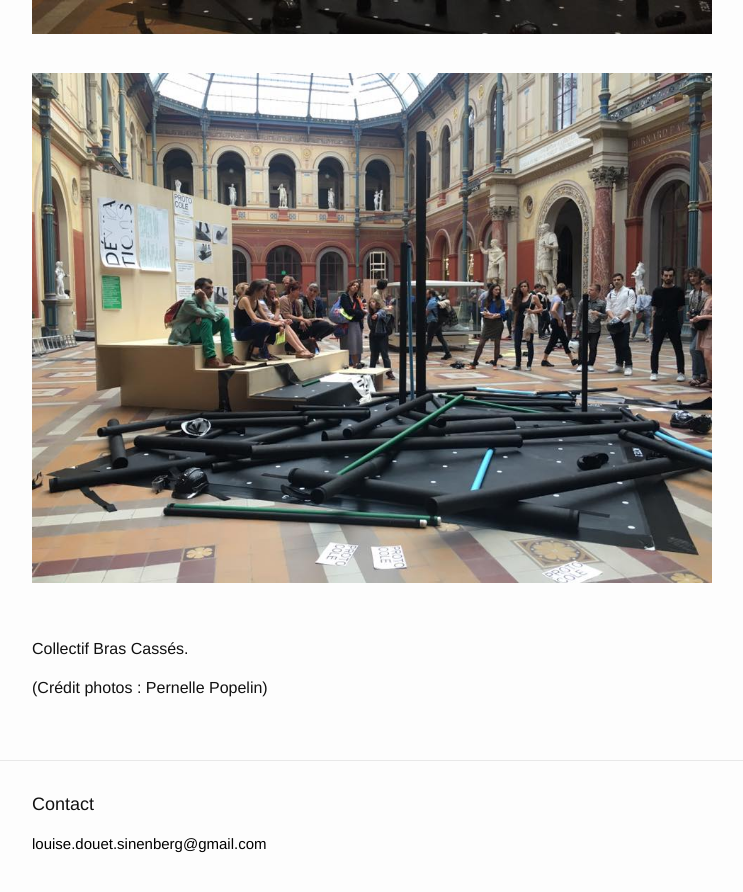
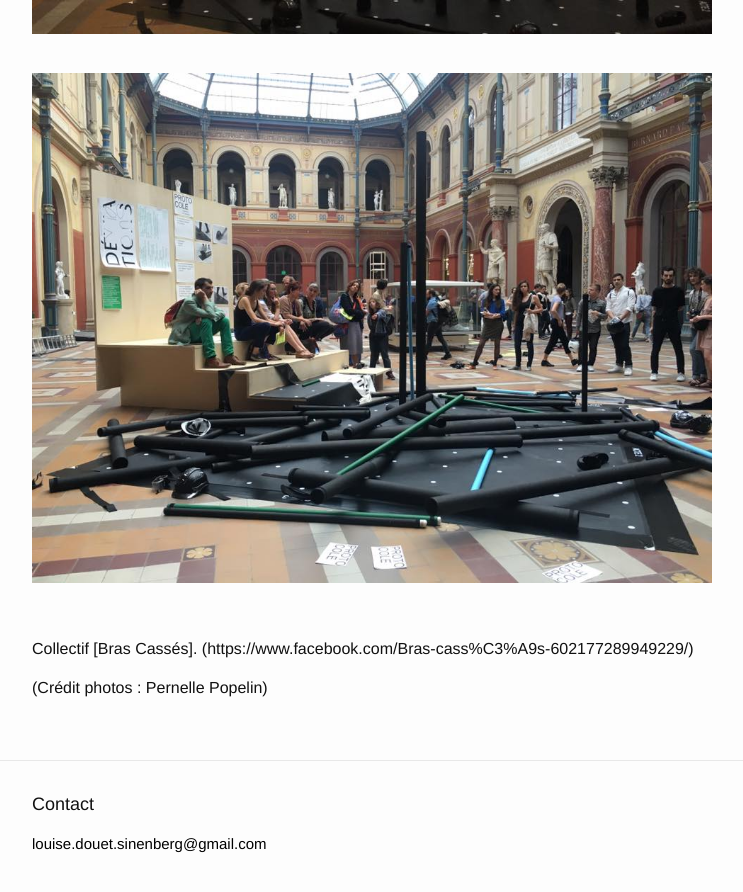
Before and after one commit to louiseds/louiseds.github.io, a Jekyll site: the page built from _posts/2016-11-12-d-viations.md, in a window 1280 px wide and 900 px high, scrolled down 10470 px. Shown: the top 892 px of the window, without its empty margins (268-1011 px from the left). Built offline with Jekyll 4.4.1, drawn with Linux system fonts in a browser that asks for light colours; some of the changed lines change nothing that is shown.

Commit message:
Updated 2016-11-12-d-viations.md

```diff
--- a/_posts/2016-11-12-d-viations.md
+++ b/_posts/2016-11-12-d-viations.md
@@ -83,6 +83,6 @@ Centré sur le corps, l’espace et le langage, le dispositif est un endroit per
 <br>
 
 
-Collectif Bras Cassés.
+Collectif [Bras Cassés]. (https://www.facebook.com/Bras-cass%C3%A9s-602177289949229/)
 
 (Crédit photos : Pernelle Popelin)
```
